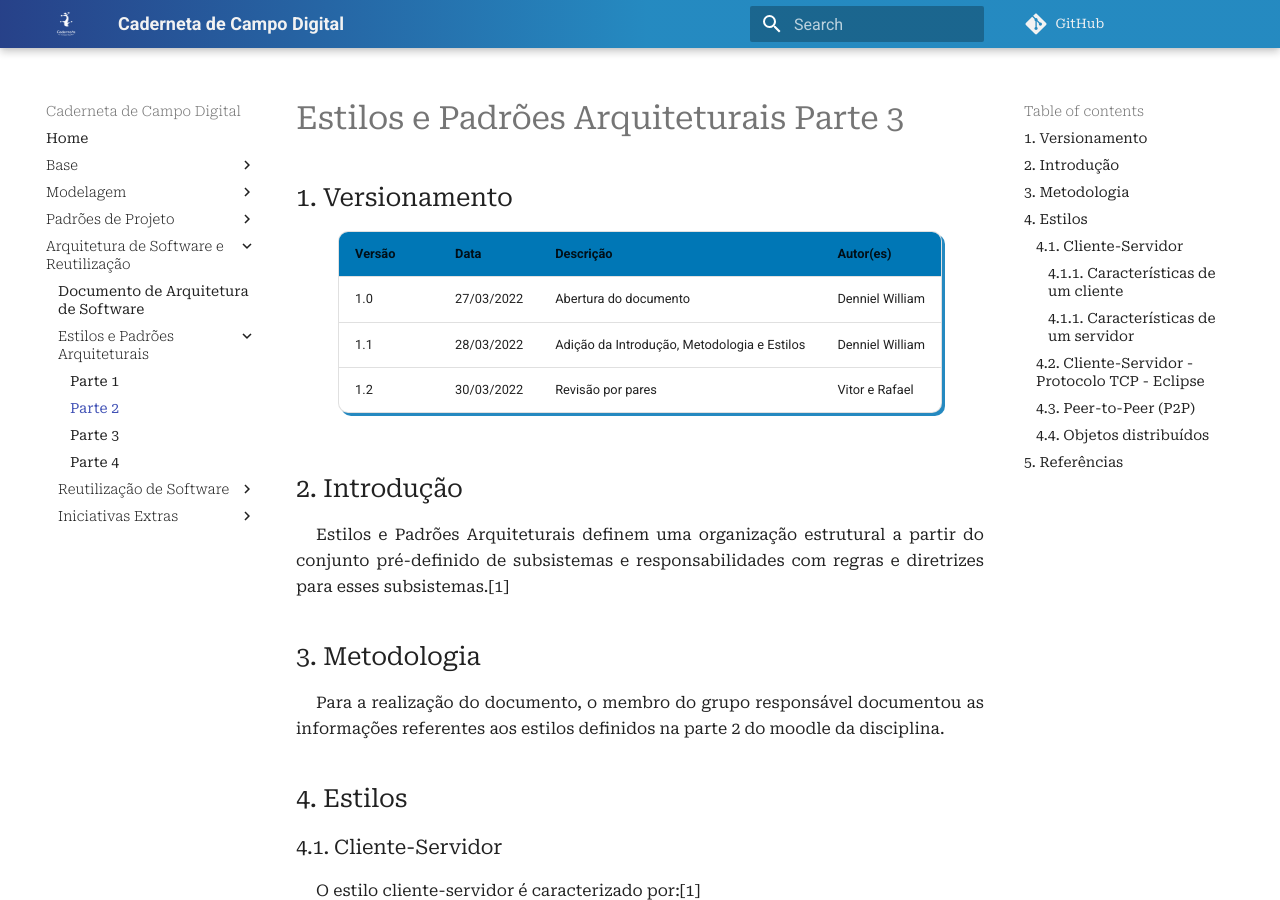
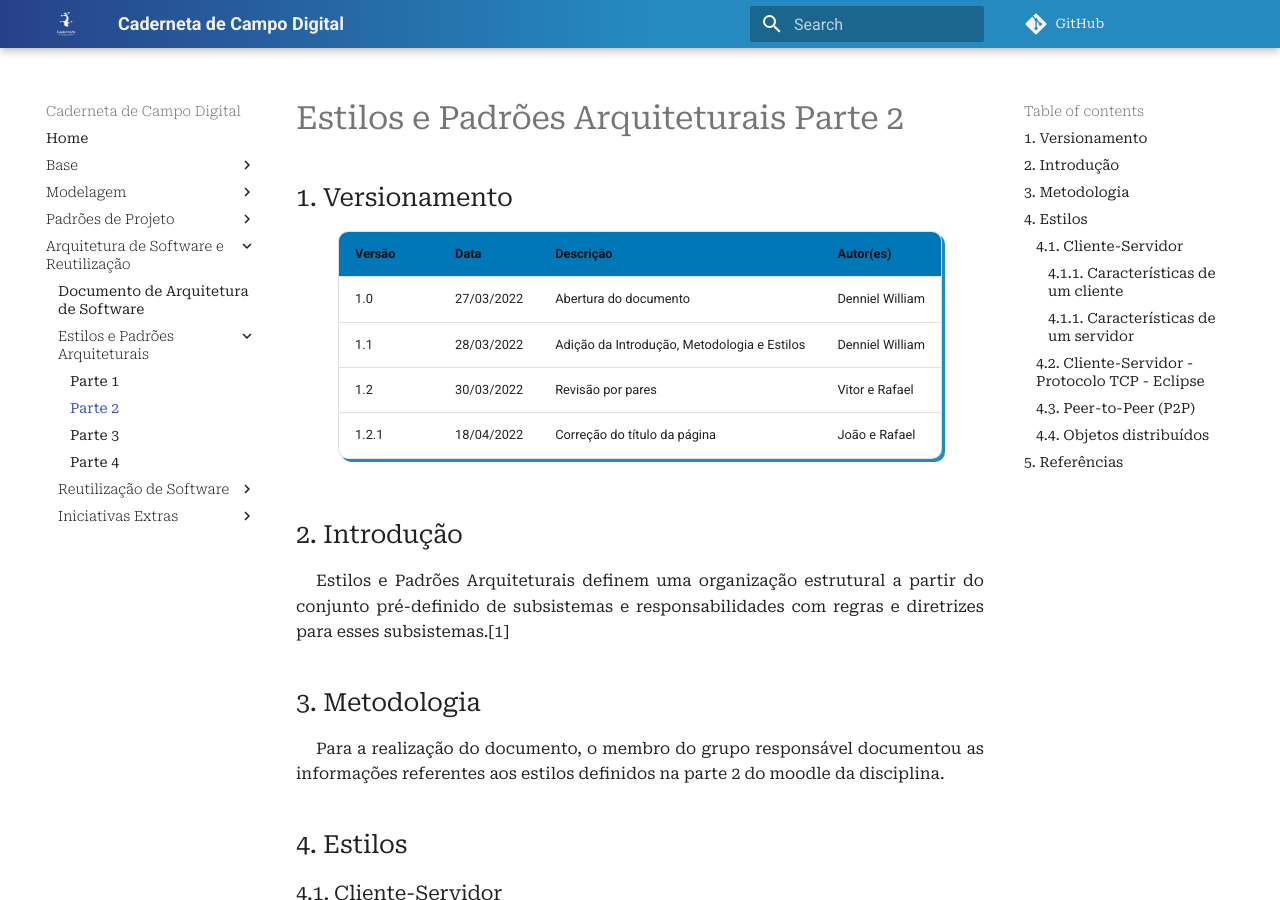
Before and after one commit to UnBArqDsw2021-2/2021.2_G4_CadernetaDeCampoDigital_docs, an MkDocs documentation site: the page built from docs/arquitetura_reutilizacao/estilos_padroes/parte2.md, in a window 1280 px wide and 900 px high. Built offline with MkDocs 1.6.1 and Material for MkDocs 9.7.7, drawn with Linux system fonts in a browser that asks for light colours; comment, search, counter and statistics services are not loaded.

Commit message:
#191 Corrigindo erros para entrega final
Co-authored-by: Joao-Moura <jaummoura15@gmail.com>

```diff
--- a/docs/arquitetura_reutilizacao/estilos_padroes/parte2.md
+++ b/docs/arquitetura_reutilizacao/estilos_padroes/parte2.md
@@ -1,4 +1,4 @@
-# Estilos e Padrões Arquiteturais Parte 3
+# Estilos e Padrões Arquiteturais Parte 2
 
 ## 1. Versionamento
 
@@ -7,6 +7,7 @@
 | 1.0    | 27/03/2022 | Abertura do documento                       | Denniel William |
 | 1.1    | 28/03/2022 | Adição da Introdução, Metodologia e Estilos | Denniel William |
 | 1.2    | 30/03/2022 | Revisão por pares                           | Vitor e Rafael  |
+| 1.2.1  | 18/04/2022 | Correção do título da página                | João e Rafael   |
 
 ## 2. Introdução
 
```
Also changed, not shown: docs/apresentacoes/pc3.md (+3 -3 lines).
